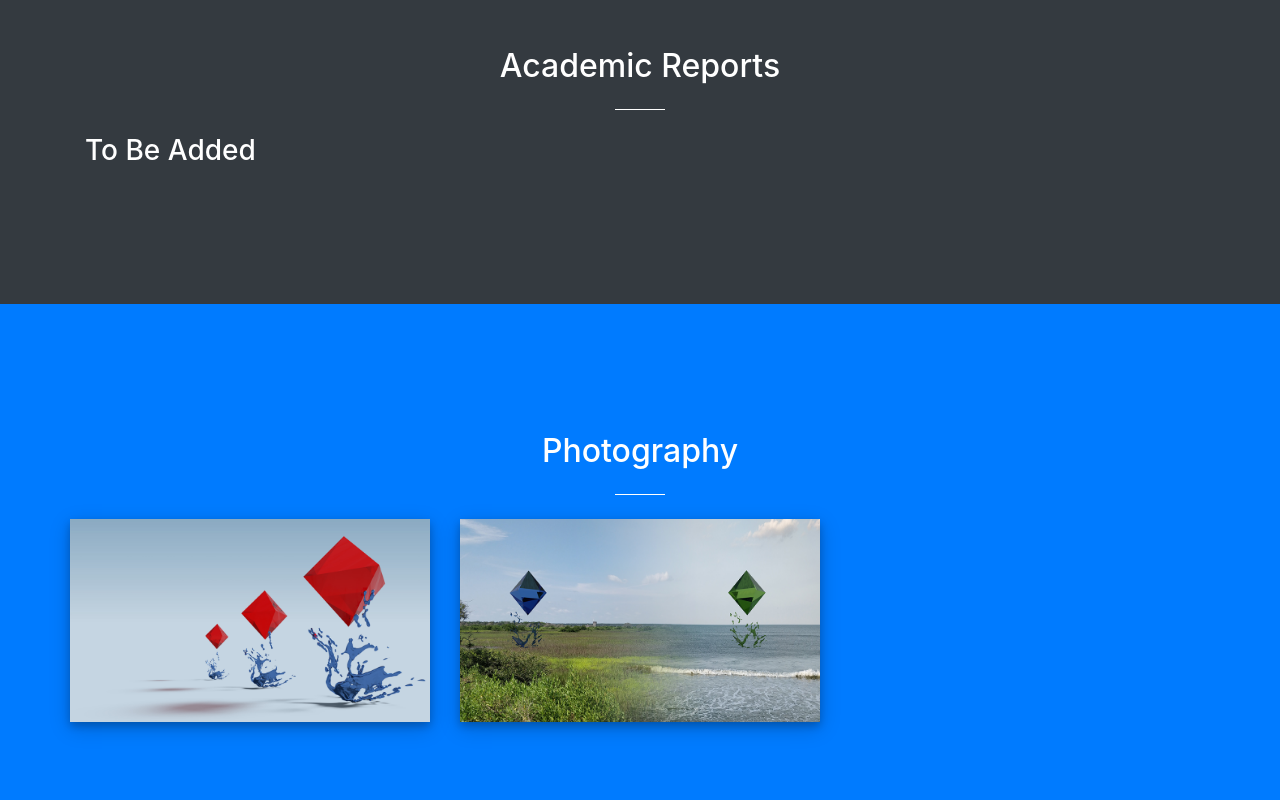
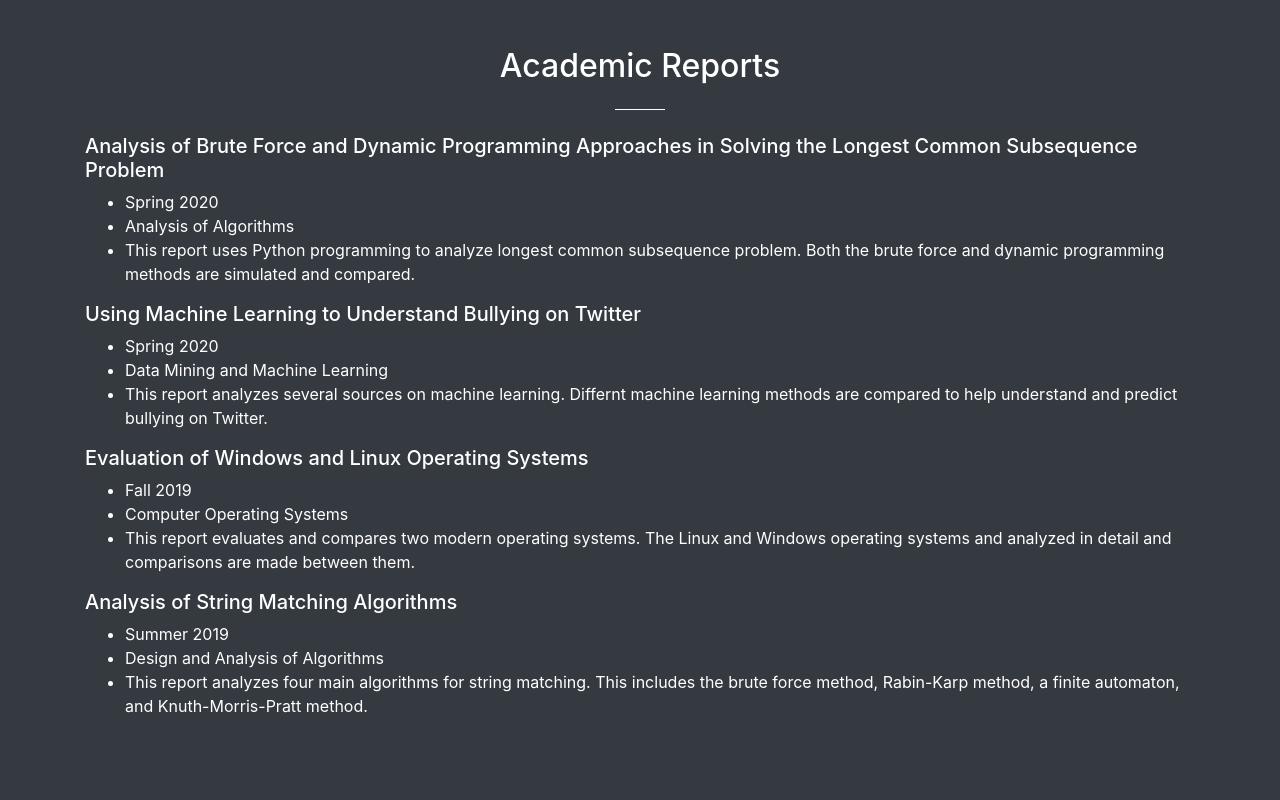
Before and after one commit to asultan7890/asultan7890.github.io, a website with bundled scripts: page index.html in a window 1280 px wide. Shown: the part 4140-4940 px from the top of the page. Built offline with nearby package versions, Linux system fonts and the light colour scheme.

Commit message:
add content to reports

```diff
--- a/index.html
+++ b/index.html
@@ -463,7 +463,45 @@
 
           <a class="program-box" target="_blank">
             <div class = "text-left program-item">
-            <h3>To Be Added</h3>
+            <h5>Analysis of Brute Force and Dynamic Programming Approaches in Solving the Longest Common Subsequence Problem</h5>
+            <ul>
+              <li>Spring 2020</li>
+              <li>Analysis of Algorithms</li>
+              <li>This report uses Python programming to analyze longest common subsequence problem. Both the brute force and dynamic programming methods are simulated and compared.</li>
+            </ul>
+            </div>
+          </a>
+
+          <a class="program-box" target="_blank">
+            <div class = "text-left program-item">
+            <h5>Using Machine Learning to Understand Bullying on Twitter</h5>
+            <ul>
+              <li>Spring 2020</li>
+              <li>Data Mining and Machine Learning</li>
+              <li>This report analyzes several sources on machine learning. Differnt machine learning methods are compared to help understand and predict bullying on Twitter.</li>
+            </ul>
+            </div>
+          </a>
+
+          <a class="program-box" target="_blank">
+            <div class = "text-left program-item">
+            <h5>Evaluation of Windows and Linux Operating Systems</h5>
+            <ul>
+              <li>Fall 2019</li>
+              <li>Computer Operating Systems</li>
+              <li>This report evaluates and compares two modern operating systems. The Linux and Windows operating systems and analyzed in detail and comparisons are made between them.</li>
+            </ul>
+            </div>
+          </a>
+
+          <a class="program-box" target="_blank">
+            <div class = "text-left program-item">
+            <h5>Analysis of String Matching Algorithms</h5>
+            <ul>
+              <li>Summer 2019</li>
+              <li>Design and Analysis of Algorithms</li>
+              <li>This report analyzes four main algorithms for string matching. This includes the brute force method, Rabin-Karp method, a finite automaton, and Knuth-Morris-Pratt method.</li>
+            </ul>
             </div>
           </a>
 
@@ -532,7 +570,7 @@
           <div class="row">
             <div class="col-lg-8 mx-auto text-center">
               <h2 class="section-heading text-white">Contact</h2>
-              <hr class="my-4">
+              <hr class="light my-4">
               <p class="mb-5 text-white">Please contact me with any questions or feedback about my portfolio page. Thanks!</p>
             </div>
           </div>
```
